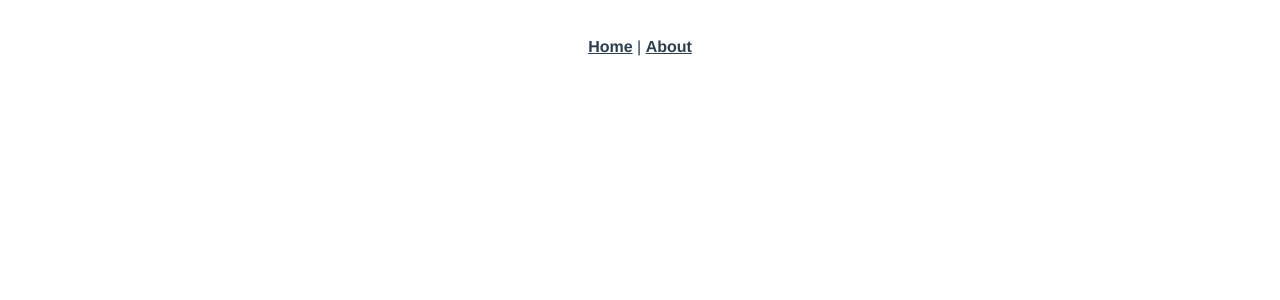
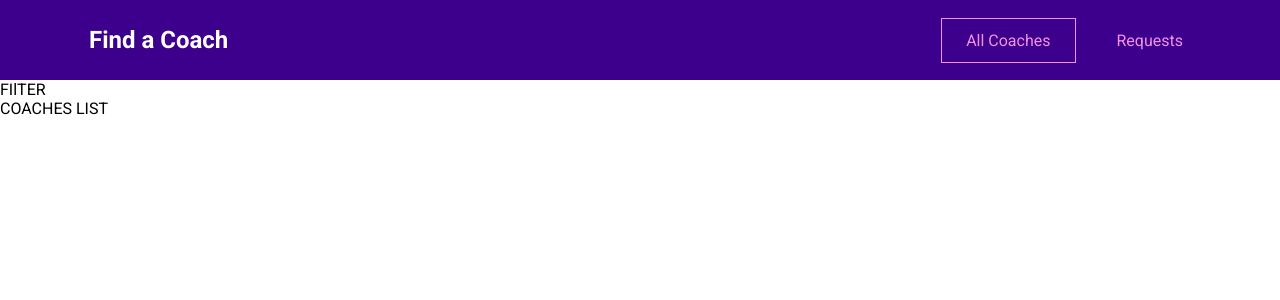
Before and after one commit to PremAmbre0/Find_Coach, a Vue app: page /#/coaches in a window 1280 px wide. Shown: the top 300 px of the page. Built offline with nearby package versions, Linux system fonts and the light colour scheme.

Commit message:
add : add the basic file structure nad the route of the project

```diff
--- a/src/App.vue
+++ b/src/App.vue
@@ -1,32 +1,36 @@
 <template>
-  <div id="app">
-    <div id="nav">
-      <router-link to="/">Home</router-link> |
-      <router-link to="/about">About</router-link>
-    </div>
+  <div>
+    <the-header></the-header>
     <router-view />
   </div>
 </template>
 
-<style lang="scss">
-#app {
-  font-family: Avenir, Helvetica, Arial, sans-serif;
-  -webkit-font-smoothing: antialiased;
-  -moz-osx-font-smoothing: grayscale;
-  text-align: center;
-  color: #2c3e50;
+
+<script>
+import TheHeader from "./components/TheHeader.vue";
+
+export default{
+  components:{
+    TheHeader
+  }
 }
 
-#nav {
-  padding: 30px;
 
-  a {
-    font-weight: bold;
-    color: #2c3e50;
+</script>
 
-    &.router-link-exact-active {
-      color: #42b983;
-    }
-  }
+
+<style>
+@import url("https://fonts.googleapis.com/css2?family=Roboto:wght@400;700&display=swap");
+
+* {
+  box-sizing: border-box;
+}
+
+html {
+  font-family: "Roboto", sans-serif;
+}
+
+body {
+  margin: 0;
 }
 </style>
--- a/src/components/HelloWorld.vue
+++ /dev/null
@@ -1,138 +0,0 @@
-<template>
-  <div class="hello">
-    <h1>{{ msg }}</h1>
-    <p>
-      For a guide and recipes on how to configure / customize this project,<br />
-      check out the
-      <a href="https://cli.vuejs.org" target="_blank" rel="noopener"
-        >vue-cli documentation</a
-      >.
-    </p>
-    <h3>Installed CLI Plugins</h3>
-    <ul>
-      <li>
-        <a
-          href="https://github.com/vuejs/vue-cli/tree/dev/packages/%40vue/cli-plugin-babel"
-          target="_blank"
-          rel="noopener"
-          >babel</a
-        >
-      </li>
-      <li>
-        <a
-          href="https://github.com/vuejs/vue-cli/tree/dev/packages/%40vue/cli-plugin-pwa"
-          target="_blank"
-          rel="noopener"
-          >pwa</a
-        >
-      </li>
-      <li>
-        <a
-          href="https://github.com/vuejs/vue-cli/tree/dev/packages/%40vue/cli-plugin-router"
-          target="_blank"
-          rel="noopener"
-          >router</a
-        >
-      </li>
-      <li>
-        <a
-          href="https://github.com/vuejs/vue-cli/tree/dev/packages/%40vue/cli-plugin-vuex"
-          target="_blank"
-          rel="noopener"
-          >vuex</a
-        >
-      </li>
-      <li>
-        <a
-          href="https://github.com/vuejs/vue-cli/tree/dev/packages/%40vue/cli-plugin-eslint"
-          target="_blank"
-          rel="noopener"
-          >eslint</a
-        >
-      </li>
-    </ul>
-    <h3>Essential Links</h3>
-    <ul>
-      <li>
-        <a href="https://vuejs.org" target="_blank" rel="noopener">Core Docs</a>
-      </li>
-      <li>
-        <a href="https://forum.vuejs.org" target="_blank" rel="noopener"
-          >Forum</a
-        >
-      </li>
-      <li>
-        <a href="https://chat.vuejs.org" target="_blank" rel="noopener"
-          >Community Chat</a
-        >
-      </li>
-      <li>
-        <a href="https://twitter.com/vuejs" target="_blank" rel="noopener"
-          >Twitter</a
-        >
-      </li>
-      <li>
-        <a href="https://news.vuejs.org" target="_blank" rel="noopener">News</a>
-      </li>
-    </ul>
-    <h3>Ecosystem</h3>
-    <ul>
-      <li>
-        <a href="https://router.vuejs.org" target="_blank" rel="noopener"
-          >vue-router</a
-        >
-      </li>
-      <li>
-        <a href="https://vuex.vuejs.org" target="_blank" rel="noopener">vuex</a>
-      </li>
-      <li>
-        <a
-          href="https://github.com/vuejs/vue-devtools#vue-devtools"
-          target="_blank"
-          rel="noopener"
-          >vue-devtools</a
-        >
-      </li>
-      <li>
-        <a href="https://vue-loader.vuejs.org" target="_blank" rel="noopener"
-          >vue-loader</a
-        >
-      </li>
-      <li>
-        <a
-          href="https://github.com/vuejs/awesome-vue"
-          target="_blank"
-          rel="noopener"
-          >awesome-vue</a
-        >
-      </li>
-    </ul>
-  </div>
-</template>
-
-<script>
-export default {
-  name: "HelloWorld",
-  props: {
-    msg: String,
-  },
-};
-</script>
-
-<!-- Add "scoped" attribute to limit CSS to this component only -->
-<style scoped lang="scss">
-h3 {
-  margin: 40px 0 0;
-}
-ul {
-  list-style-type: none;
-  padding: 0;
-}
-li {
-  display: inline-block;
-  margin: 0 10px;
-}
-a {
-  color: #42b983;
-}
-</style>
--- /dev/null
+++ b/src/components/TheHeader.vue
@@ -0,0 +1,78 @@
+<template>
+    <header>
+        <nav>
+            <h1>
+                <router-link to="/">Find a Coach</router-link>
+            </h1>
+            <ul>
+                <li>
+                    <router-link to="/coaches">All Coaches</router-link>
+                </li>
+                <li>
+                    <router-link to="/requests">Requests</router-link>
+                </li>
+            </ul>
+        </nav>
+    </header>
+</template>
+
+<style scoped>
+header {
+    width: 100%;
+    height: 5rem;
+    background-color: #3d008d;
+    display: flex;
+    justify-content: center;
+    align-items: center;
+}
+
+header a {
+    text-decoration: none;
+    color: #f391e3;
+    display: inline-block;
+    padding: 0.75rem 1.5rem;
+    border: 1px solid transparent;
+}
+
+a:active,
+a:hover,
+a.router-link-active {
+    border: 1px solid #f391e3;
+}
+
+h1 {
+    margin: 0;
+}
+
+h1 a {
+    color: white;
+    margin: 0;
+}
+
+h1 a:hover,
+h1 a:active,
+h1 a.router-link-active {
+    border-color: transparent;
+}
+
+header nav {
+    width: 90%;
+    margin: auto;
+    display: flex;
+    justify-content: space-between;
+    align-items: center;
+}
+
+header ul {
+    list-style: none;
+    margin: 0;
+    padding: 0;
+    display: flex;
+    justify-content: center;
+    align-items: center;
+}
+
+li {
+    margin: 0 0.5rem;
+}
+</style>
--- /dev/null
+++ b/src/pages/coaches/CoachesList.vue
@@ -0,0 +1,10 @@
+<template>
+<section class="coaches_list_co">
+<section>
+    FIlTER
+</section>
+<section>
+    COACHES LIST
+</section>
+</section>
+</template>
--- a/src/router/index.js
+++ b/src/router/index.js
@@ -1,24 +1,27 @@
 import Vue from "vue";
 import VueRouter from "vue-router";
-import Home from "../views/Home.vue";
+import CoachDeatails from "../pages/coaches/CoachDetails.vue"
+import CoachesList from "../pages/coaches/CoachesList.vue"
+import CoachRegistration from "../pages/coaches/CoachRegistration.vue"
+import ContactCoach from "../pages/requests/ContactCoach.vue"
+import RequestReciecved from "../pages/requests/RequestRecieved.vue"
+import NotFound from "../pages/NotFound.vue"
 
 Vue.use(VueRouter);
 
 const routes = [
+  { path: '/', redirect: '/coaches' },
+  { path: '/coaches', component: CoachesList },
   {
-    path: "/",
-    name: "Home",
-    component: Home,
+    path: '/coaches/:id',
+    component: CoachDeatails,
+    children: [
+      { path: 'contact', component:ContactCoach }
+    ]
   },
-  {
-    path: "/about",
-    name: "About",
-    // route level code-splitting
-    // this generates a separate chunk (about.[hash].js) for this route
-    // which is lazy-loaded when the route is visited.
-    component: () =>
-      import(/* webpackChunkName: "about" */ "../views/About.vue"),
-  },
+  { path: '/register', component: CoachRegistration },
+  { path: '/requests', component: RequestReciecved },
+  { path: '/:not Found(.*)', component: NotFound }
 ];
 
 const router = new VueRouter({
--- a/src/views/About.vue
+++ /dev/null
@@ -1,5 +0,0 @@
-<template>
-  <div class="about">
-    <h1>This is an about page</h1>
-  </div>
-</template>
--- a/src/views/Home.vue
+++ /dev/null
@@ -1,18 +0,0 @@
-<template>
-  <div class="home">
-    <img alt="Vue logo" src="../assets/logo.png" />
-    <HelloWorld msg="Welcome to Your Vue.js App" />
-  </div>
-</template>
-
-<script>
-// @ is an alias to /src
-import HelloWorld from "@/components/HelloWorld.vue";
-
-export default {
-  name: "Home",
-  components: {
-    HelloWorld,
-  },
-};
-</script>
```
Also changed, not shown: src/pages/NotFound.vue (added), src/pages/coaches/CoachDetails.vue (added), src/pages/coaches/CoachRegistration.vue (added), src/pages/requests/ContactCoach.vue (added), src/pages/requests/RequestRecieved.vue (added).
